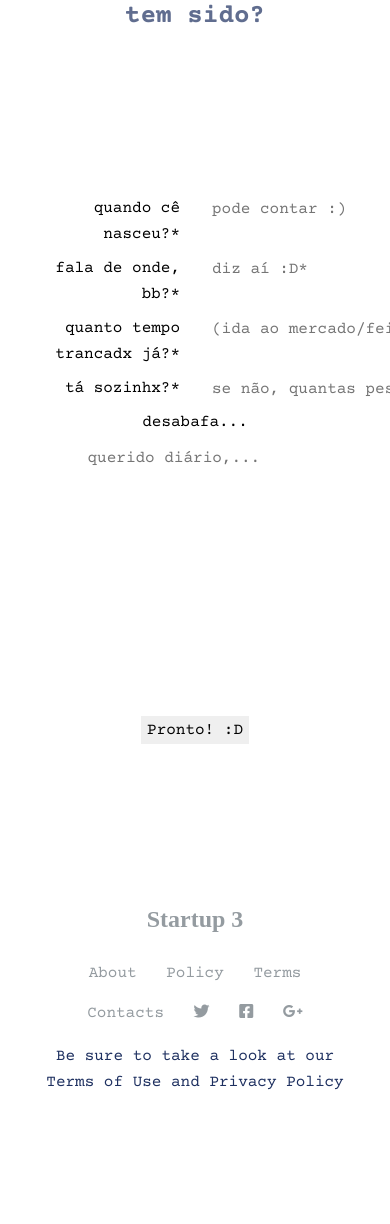
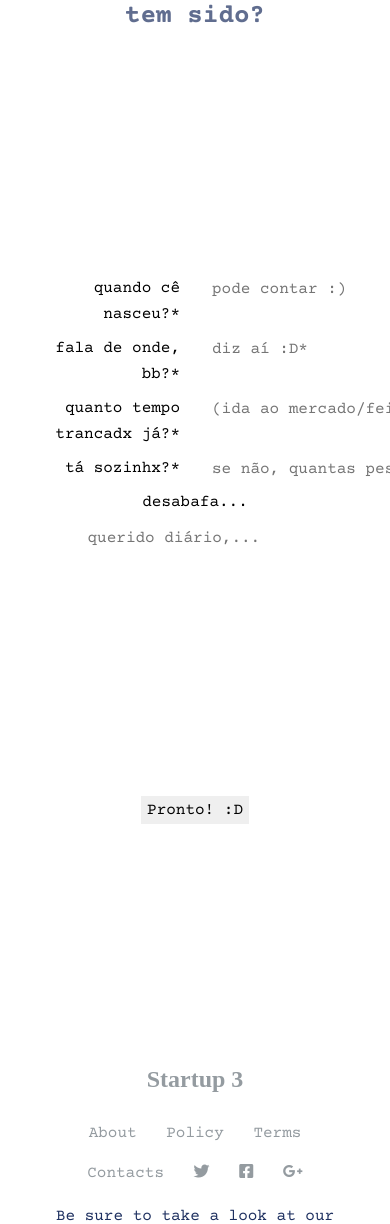
Before and after one commit to guibullejos/comotaaquarentena, a PHP site: page / in a window 390 px wide. Shown: the part 312-1536 px from the top of the page. Before the commit the page ends 1402 px from the top, so only its background shows below. Run offline with PHP 8.4, Linux system fonts and the light colour scheme; some libraries are stand-ins or nearby versions.

Commit message:
Update style.css

```diff
--- a/css/style.css
+++ b/css/style.css
@@ -62,7 +62,7 @@ a, button {
   transition: all 0.25s;
 }
 a:hover, button:hover {
-  text-decoration: none;
+  color: #454545;
 }
 a:active, a:focus, button:active, button:focus {
   text-decoration: none;
@@ -72,7 +72,6 @@ a:active, a:focus, button:active, button:focus {
 button {
   border: none;
   outline: none !important;
-  onmouseover: #454545;
 }
 
 input, textarea {
@@ -585,7 +584,7 @@ b, strong {
 }
 @media (max-width: 1199.98px) {
   .form_2 form {
-    padding: 80px 0;
+    padding: 160px 0;
   }
   .form_2 .buttons {
     margin-top: 10px;
```
